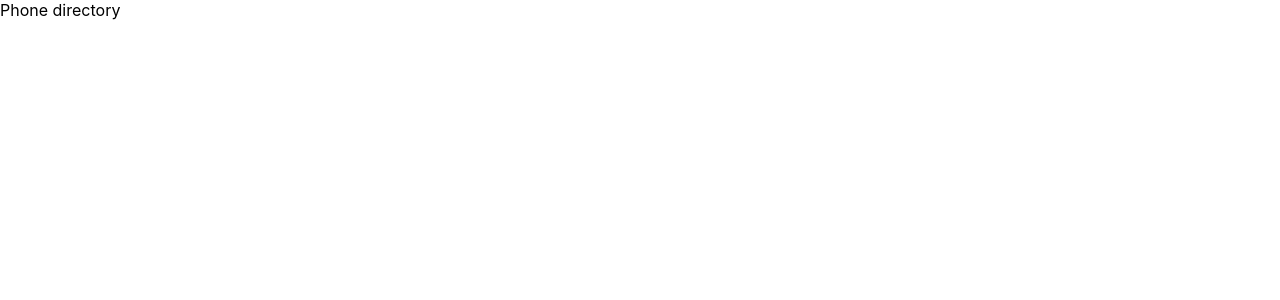
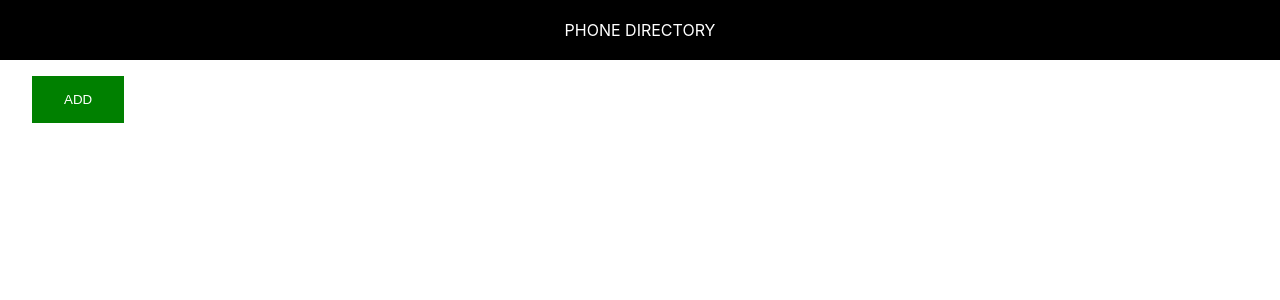
Before and after one commit to EaGLE-25/phone-directory, a React (Create React App) app: page / in a window 1280 px wide. Shown: the top 300 px of the page. Built offline with nearby package versions, Linux system fonts and the light colour scheme.

Commit message:
Header component with external stylesheet

```diff
--- /dev/null
+++ b/src/App.css
@@ -0,0 +1,13 @@
+.add-btn{
+    border: none;
+    outline: none;
+    color: white;
+    background-color: green;
+    padding: 1rem 2rem;
+    text-align: center;
+}
+
+.wrapper{
+    padding: 1rem 2rem;
+    min-height: 100vh;
+}
--- a/src/App.js
+++ b/src/App.js
@@ -1,6 +1,13 @@
+import Header from "./Header";
+import "./App.css"
 function App() {
   return (
-    <div>Phone directory</div>
+    <div>
+      <Header/>
+      <div className="wrapper">
+        <button className="add-btn">ADD</button>
+      </div>
+    </div>
   );
 }
 
--- /dev/null
+++ b/src/Header.css
@@ -0,0 +1,7 @@
+.header{
+    text-align:center;
+    background-color:black;
+    text-transform:uppercase;
+    color:white;
+    padding:20px;
+}
--- a/src/Header.js
+++ b/src/Header.js
@@ -1,6 +1,8 @@
+import "./Header.css";
+
 function Header(){
     return (
-        <header style={{textAlign:"center",backgroundColor:"black",textTransform:"uppercase",color:"white",padding:20}}>
+        <header className="header">
             Phone Directory
         </header>
     )
```
